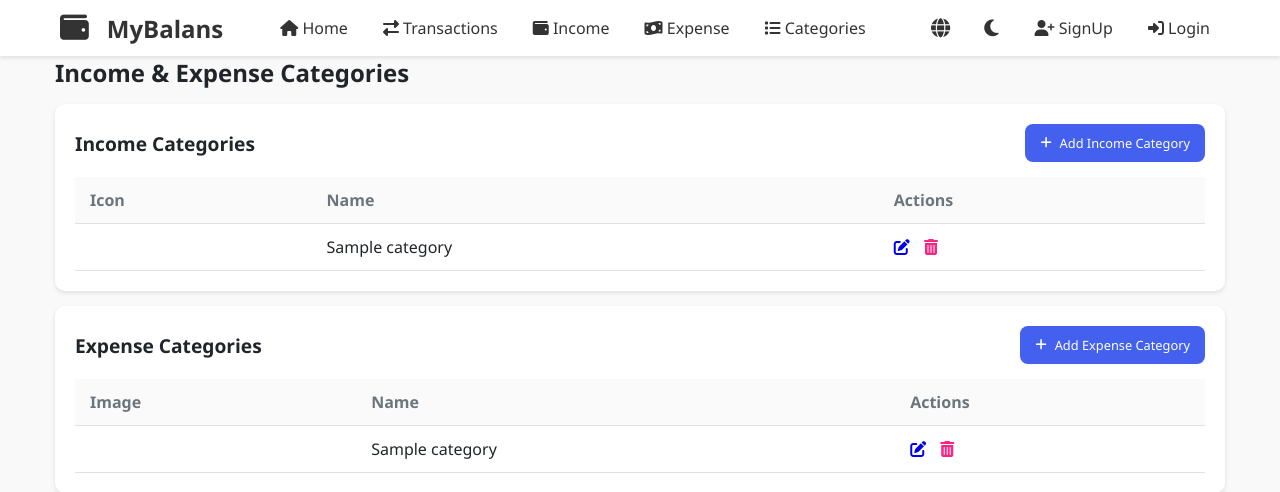
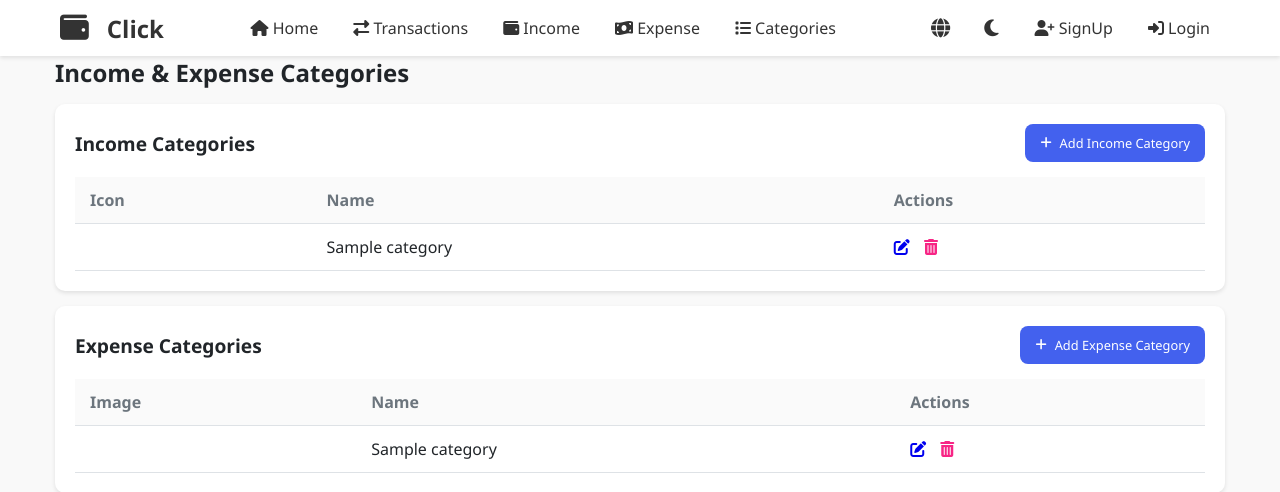
Before and after one commit to nalisherovvnaa/kirim_chiqim, a Django app: template templates/main/categories.html in a window 1280 px wide. Shown: the top 492 px of the page. Run offline with Django 5.2, Linux system fonts and the light colour scheme; the template is opened without the code that fills it: most values are stand-ins (such as "Sample title", 1, 10 or a date in 2020).

Commit message:
Update base.html

```diff
--- a/templates/base.html
+++ b/templates/base.html
@@ -5,7 +5,7 @@
 <head>
     <meta charset="UTF-8">
     <meta name="viewport" content="width=device-width, initial-scale=1.0">
-    <title>MyBalans | {% block title %}{% endblock title %}</title>
+    <title>Click | {% block title %}{% endblock title %}</title>
     <link rel="stylesheet" href="{% static 'css/main.css' %}">
     <link rel="stylesheet" href="https://cdnjs.cloudflare.com/ajax/libs/font-awesome/6.4.0/css/all.min.css">
     <!-- <style>
@@ -268,7 +268,7 @@
         <div class="container header-container">
             <a href="{% url 'main:main' %}" class="logo">
                 <i class="fas fa-wallet"></i>
-                <span>{% trans "MyBalans" %}</span>
+                <span>{% trans "Click" %}</span>
             </a>
 
             <nav class="nav-links">
```
